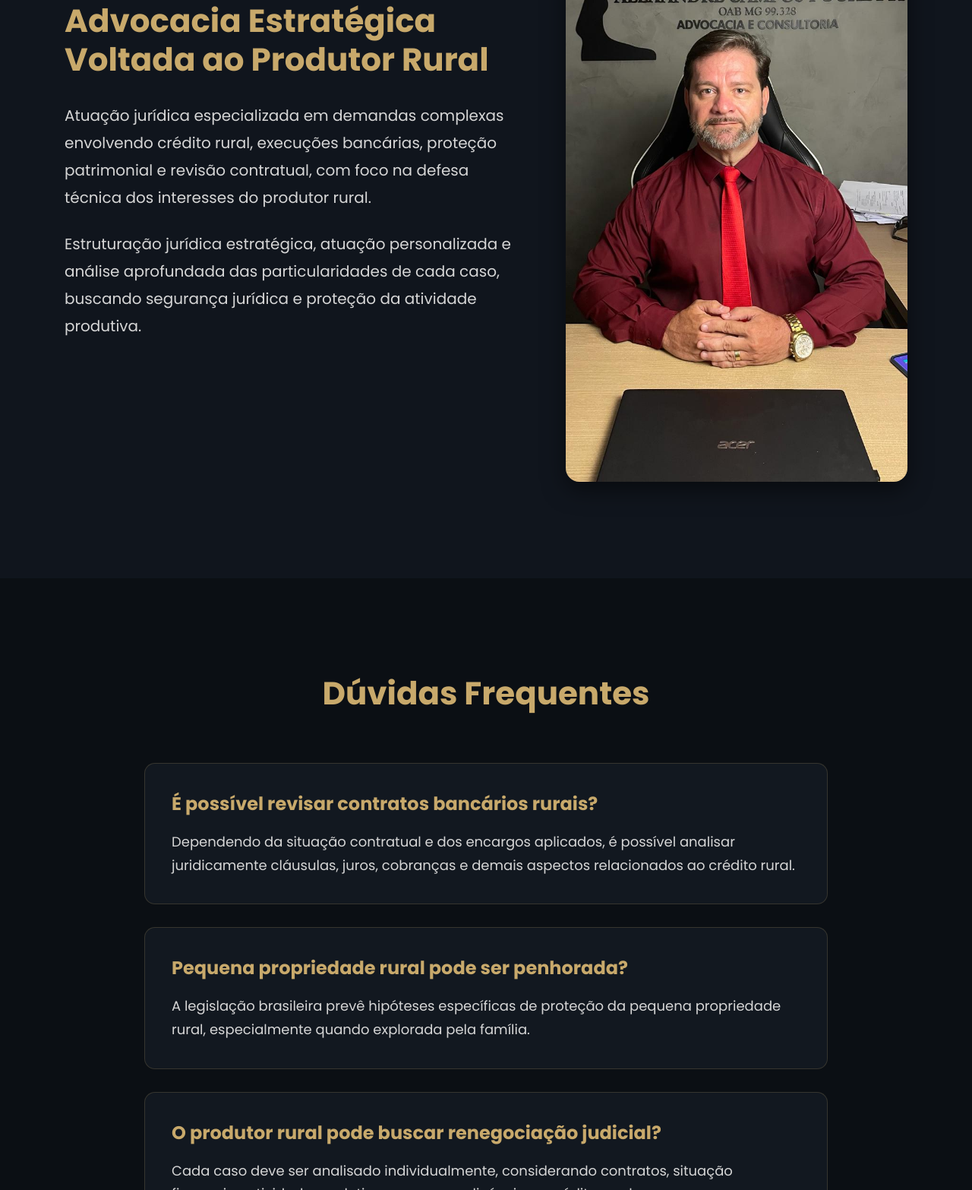
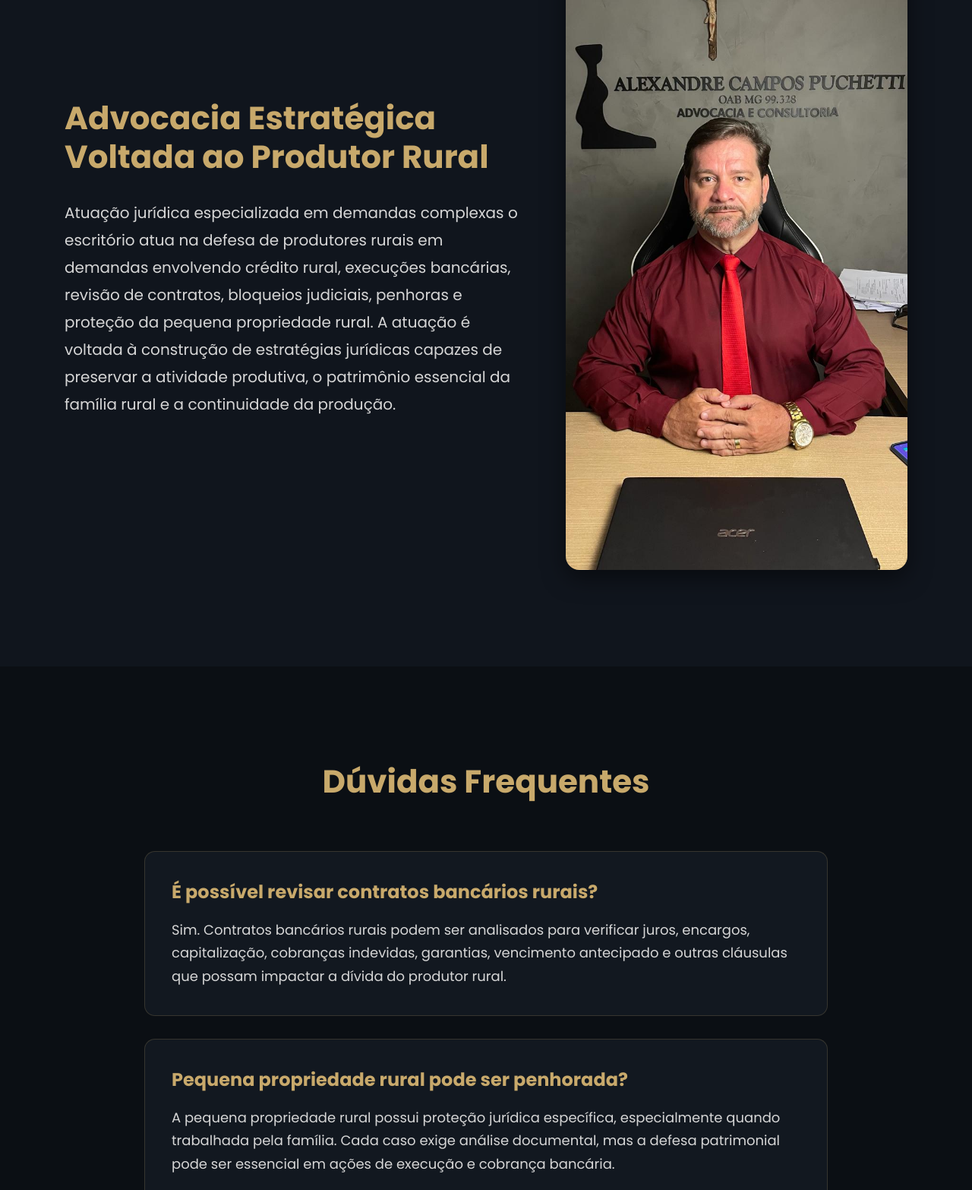
Before and after one commit to Puchettidev/landing-page-advocacia, a plain HTML site: page index.html in a window 1280 px wide. Shown: the part 2194-3760 px from the top of the page at 76% size. Drawn offline with Linux system fonts and the light colour scheme.

```diff
--- a/index.html
+++ b/index.html
@@ -87,7 +87,7 @@
                 <h3>Crédito Rural</h3>
 
                 <p>
-                    Análise de contratos, cédulas rurais, juros, encargos e alternativas jurídicas para produtores rurais.
+                    Revisão de cédulas rurais, juros, encargos e contratos bancários para identificar abusividades, excesso de cobrança e possibilidades de defesa ou renegociação estratégica.
                 </p>
             </div>
 
@@ -97,7 +97,7 @@
                 <h3>Execuções Bancárias</h3>
 
                 <p>
-                    Defesa estratégica em ações de cobrança, execuções, bloqueios e penhoras envolvendo atividade rural.
+                    Defesa contra ações de cobrança, execução, bloqueios, penhoras e medidas judiciais que possam comprometer a atividade produtiva rural.
                 </p>
             </div>
 
@@ -107,7 +107,7 @@
                 <h3>Proteção Patrimonial</h3>
 
                 <p>
-                    Atuação voltada à preservação da pequena propriedade rural e do patrimônio essencial à produção.
+                    Atuação voltada à preservação da pequena propriedade rural, máquinas, bens essenciais e patrimônio indispensável à continuidade da produção.
                 </p>
             </div>
 
@@ -124,14 +124,9 @@
             </h2>
 
             <p>
-                Atuação jurídica especializada em demandas complexas envolvendo crédito rural, execuções bancárias,
-                proteção patrimonial e revisão contratual, com foco na defesa técnica dos interesses do produtor rural.
+                Atuação jurídica especializada em demandas complexas o escritório atua na defesa de produtores rurais em demandas envolvendo crédito rural, execuções bancárias, revisão de contratos, bloqueios judiciais, penhoras e proteção da pequena propriedade rural. A atuação é voltada à construção de estratégias jurídicas capazes de preservar a atividade produtiva, o patrimônio essencial da família rural e a continuidade da produção.
             </p>
 
-            <p>
-                Estruturação jurídica estratégica, atuação personalizada e análise aprofundada das particularidades de
-                cada caso, buscando segurança jurídica e proteção da atividade produtiva.
-            </p>
 
         </div>
 
@@ -156,8 +151,7 @@
             </h3>
 
             <p>
-                Dependendo da situação contratual e dos encargos aplicados, é possível analisar juridicamente cláusulas,
-                juros, cobranças e demais aspectos relacionados ao crédito rural.
+                Sim. Contratos bancários rurais podem ser analisados para verificar juros, encargos, capitalização, cobranças indevidas, garantias, vencimento antecipado e outras cláusulas que possam impactar a dívida do produtor rural.
             </p>
 
         </div>
@@ -169,8 +163,7 @@
             </h3>
 
             <p>
-                A legislação brasileira prevê hipóteses específicas de proteção da pequena propriedade rural,
-                especialmente quando explorada pela família.
+                A pequena propriedade rural possui proteção jurídica específica, especialmente quando trabalhada pela família. Cada caso exige análise documental, mas a defesa patrimonial pode ser essencial em ações de execução e cobrança bancária.
             </p>
 
         </div>
```
